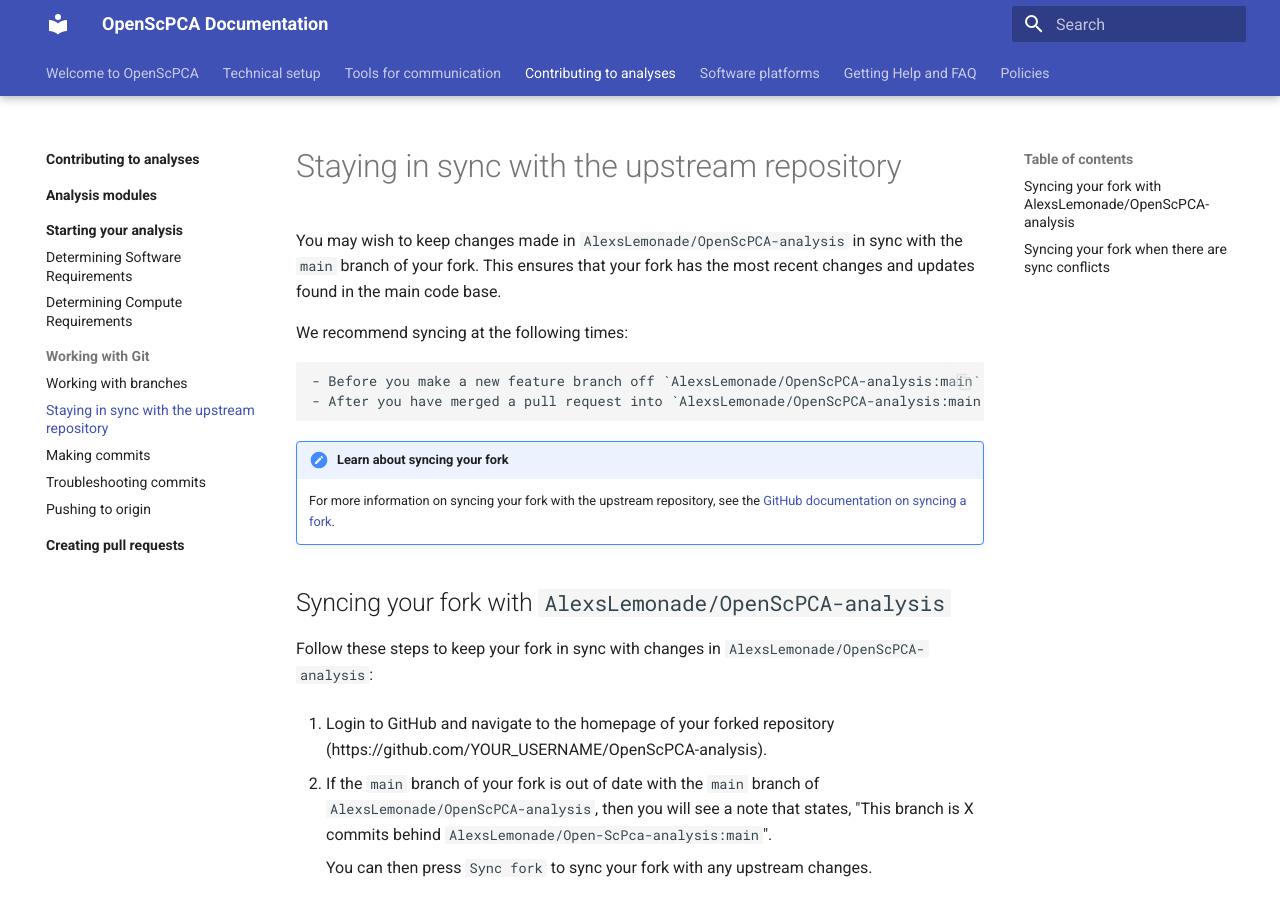
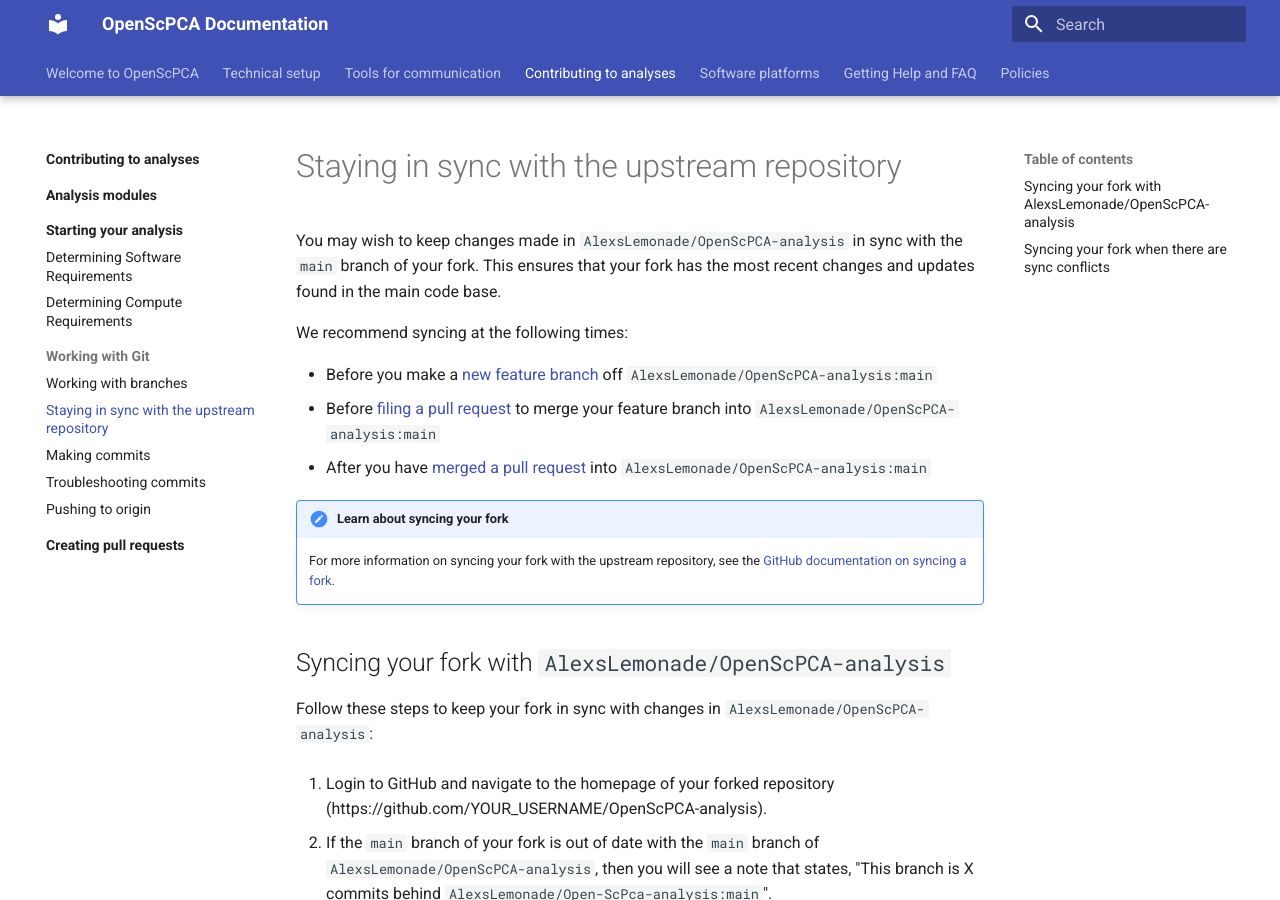
Before and after one commit to AlexsLemonade/OpenScPCA-analysis, an MkDocs documentation site: the page built from docs/contributing-to-analyses/working-with-git/staying-in-sync-with-upstream.md, in a window 1280 px wide and 900 px high. Built offline with MkDocs 1.6.1 and Material for MkDocs 9.7.7, drawn with Linux system fonts in a browser that asks for light colours.

Commit message:
fix bullet rendering, and add bullet and links

```diff
--- a/docs/contributing-to-analyses/working-with-git/staying-in-sync-with-upstream.md
+++ b/docs/contributing-to-analyses/working-with-git/staying-in-sync-with-upstream.md
@@ -5,8 +5,10 @@
 
 We recommend syncing at the following times:
 
-    - Before you make a new feature branch off `AlexsLemonade/OpenScPCA-analysis:main`.
-    - After you have merged a pull request into `AlexsLemonade/OpenScPCA-analysis:main`, sync to keep your fork's `main` up to date.
+- Before you make a [new feature branch](./working-with-branches.md) off `AlexsLemonade/OpenScPCA-analysis:main`
+- Before [filing a pull request](../creating-pull-requests/index.md) to merge your feature branch into `AlexsLemonade/OpenScPCA-analysis:main`
+- After you have [merged a pull request](STUB_LINK todos after merging) into `AlexsLemonade/OpenScPCA-analysis:main`
+
 
 !!! note "Learn about syncing your fork"
 
```
